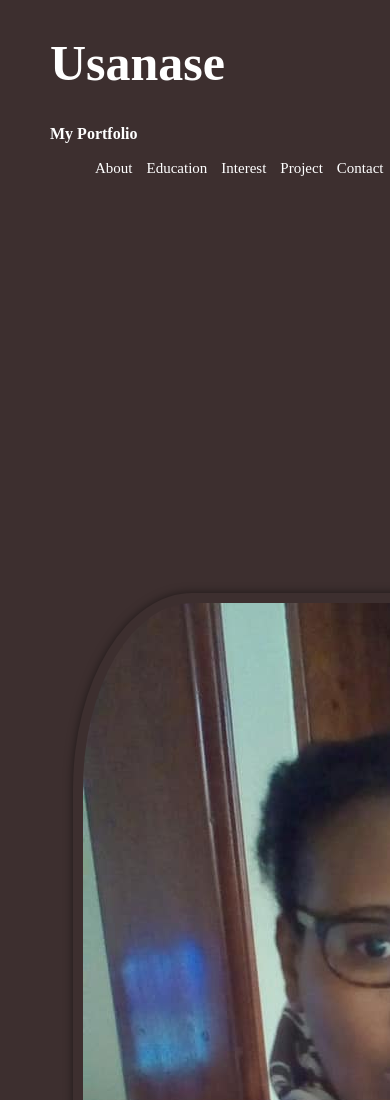
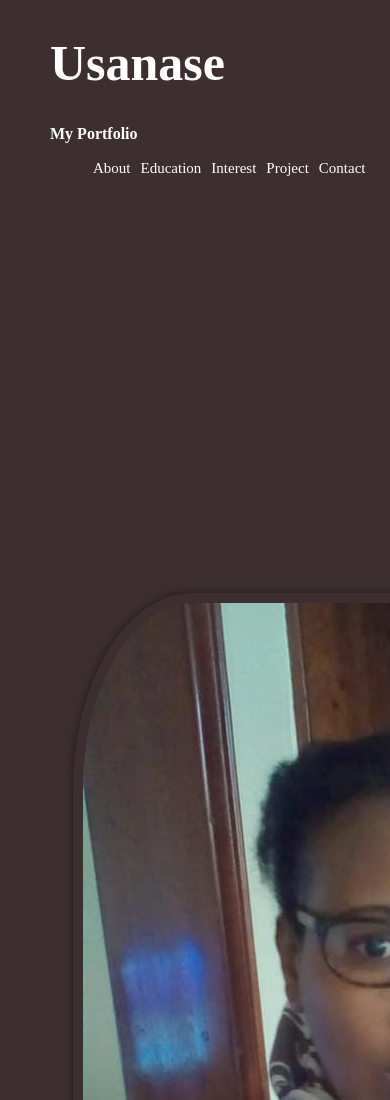
Before and after one commit to usanCode/my_portofolio, a plain HTML site: page index.html in a window 390 px wide. Shown: the top 1100 px of the page. Drawn offline with Linux system fonts and the light colour scheme; a web font is replaced by a local one.

Commit message:
adjusting the padding.

```diff
--- a/styles.css
+++ b/styles.css
@@ -227,7 +227,7 @@ p{
 
     li{
         display: inline;
-        padding: 5px;
+        padding: 3px;
 
         font-size: 15px;
 
```
